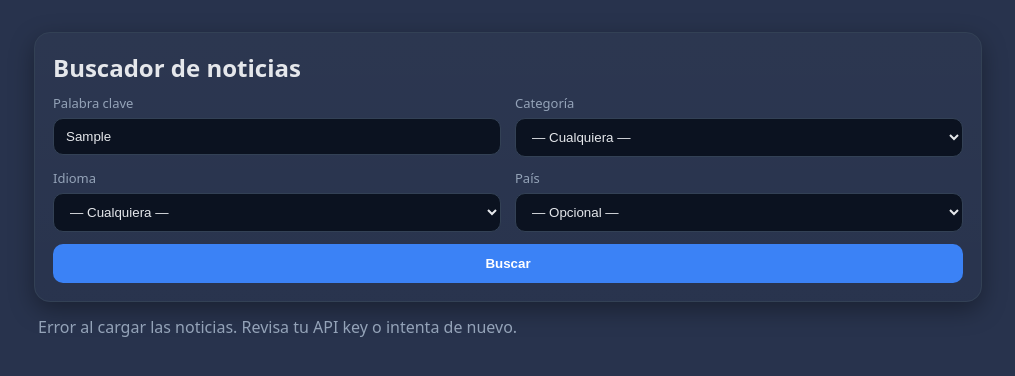
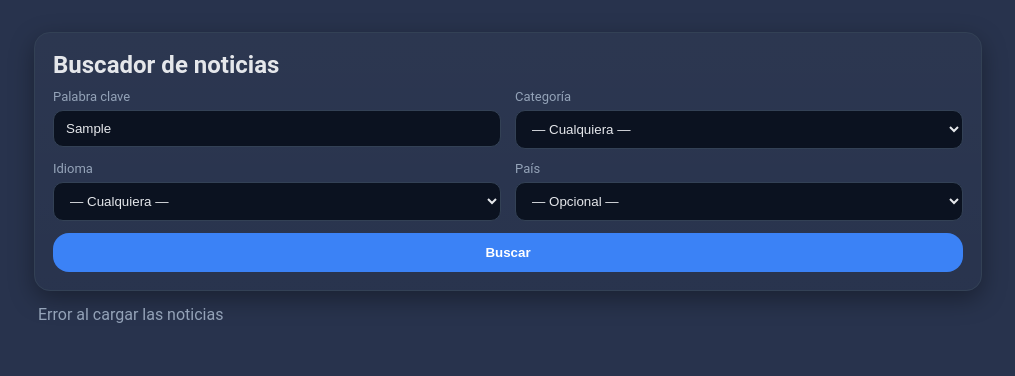
Before and after one commit to joel12-Sant/Buscador-de-Noticias, a plain HTML site: page index.html in a window 1280 px wide. Both pictures are taken after typing "Sample" into the empty fields and a click on the button "Buscar". Shown: the whole page, without its empty margins (132-1147 px from the left). Drawn offline with Linux system fonts and the light colour scheme; no server answers.

Commit message:
ultimos cambios

```diff
--- a/css/style.css
+++ b/css/style.css
@@ -13,7 +13,7 @@ html, body {
   margin: 0;
   background: var(--fondo);
   color: var(--texto);
-  font-family: system-ui, -apple-system, Segoe UI, Inter, Roboto, Arial, sans-serif;
+  font-family: Roboto, system-ui, -apple-system;
 }
 
 .contenedor { max-width: 980px; margin: 32px auto; padding: 0 16px; }
@@ -50,14 +50,18 @@ input:focus, select:focus { border-color: var(--acento); box-shadow: 0 0 0 4px r
   grid-column: 1 / -1;
   padding: 12px 14px;
   border: 0;
-  border-radius: 10px;
+  border-radius: 16px;
   color: white;
   background: var(--acento);
   font-weight: 600;
   cursor: pointer;
 }
 
-.estado { min-height: 22px; margin: 14px 4px; color: var(--muted); }
+.estado {
+  min-height: 22px;
+  margin: 14px 4px;
+  color: var(--muted);
+}
 
 .grid-resultados {
   display: grid;
@@ -76,7 +80,10 @@ input:focus, select:focus { border-color: var(--acento); box-shadow: 0 0 0 4px r
   box-shadow: var(--sombra);
 }
 
-.noticia a { color: inherit; text-decoration: none; }
+.noticia a {
+  color: inherit;
+  text-decoration: none;
+}
 .noticia .miniatura {
   display: block;
   width: 100%;
--- a/js/app.js
+++ b/js/app.js
@@ -68,6 +68,6 @@ formulario.addEventListener("submit", async (ev) => {
     estado.textContent = "";
   } catch (e) {
     console.error(e);
-    estado.textContent = "Error al cargar las noticias. Revisa tu API key o intenta de nuevo.";
+    estado.textContent = "Error al cargar las noticias";
   }
 });
```
